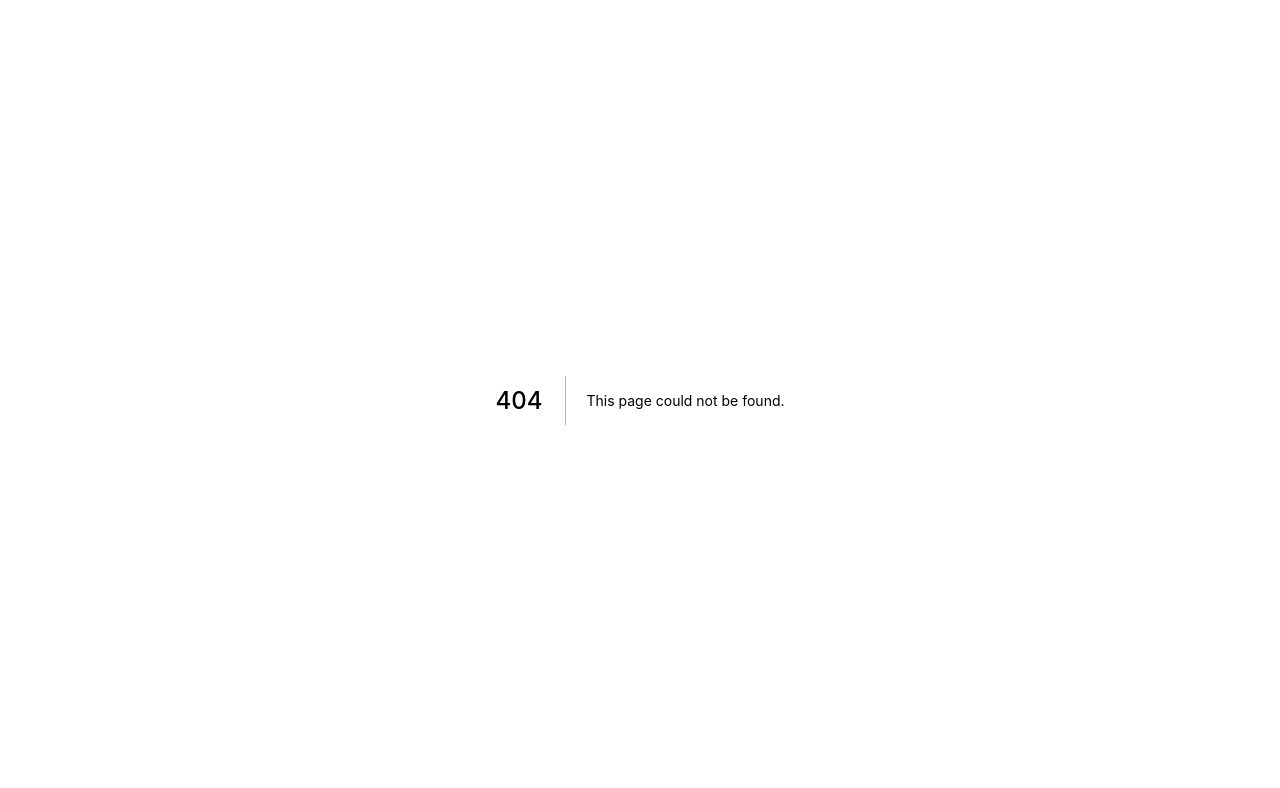
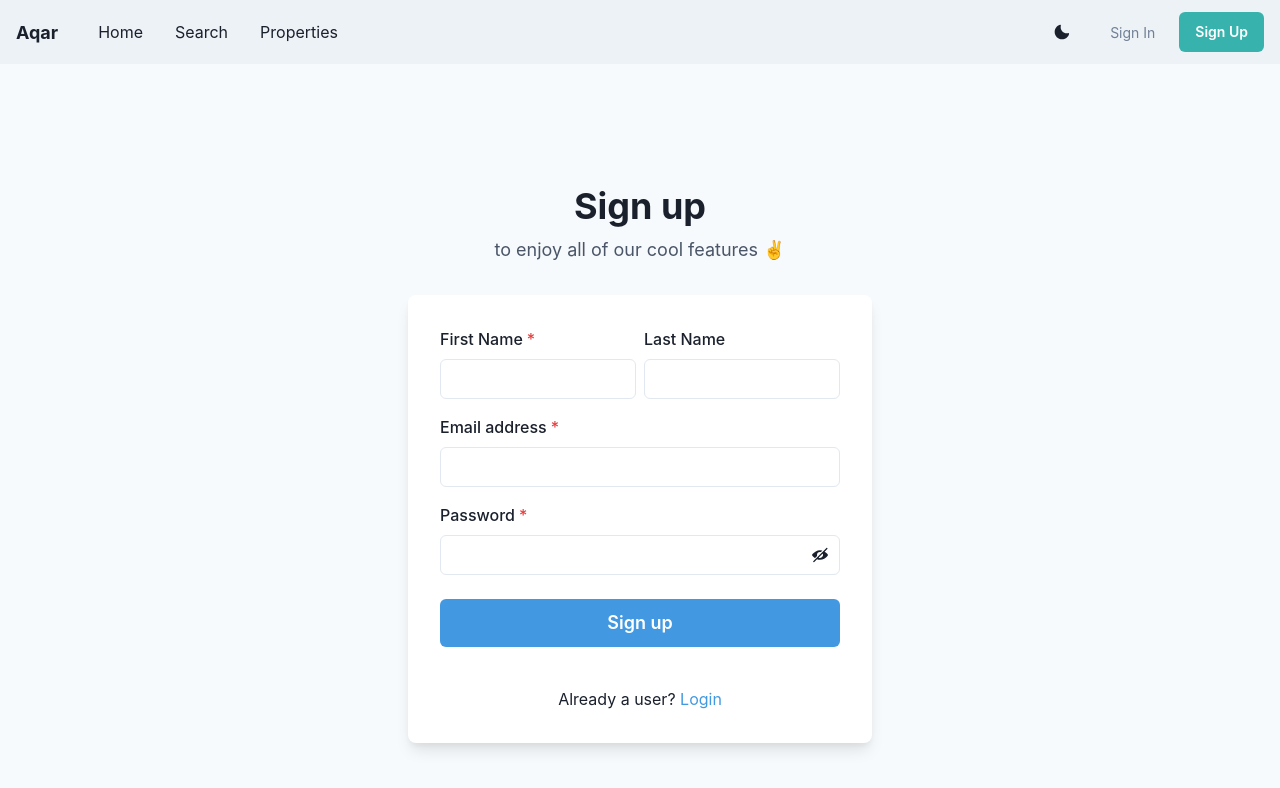
Before and after one commit to elsayed136/aqary, a Next.js app: page /signup in a window 1280 px wide. Before the commit this address had no page. Shown: the top 788 px of the page. Built offline with nearby package versions, Linux system fonts and the light colour scheme.

Commit message:
Add: signin & signup pages and refator navBar

```diff
--- /dev/null
+++ b/components/NavBar/DesktopNav.tsx
@@ -0,0 +1,21 @@
+import NavLink from "./NavLink";
+import { Stack } from "@chakra-ui/react";
+
+const DesktopNav: React.FC<{
+  items: any[];
+}> = ({ items }) => {
+  return (
+    <Stack
+      spacing={4}
+      display={{ base: "none", md: "flex" }}
+      direction={["row"]}
+    >
+      {items.map(({ path, content }) => (
+        <NavLink key={content} herf={path}>
+          {content}
+        </NavLink>
+      ))}
+    </Stack>
+  );
+};
+export default DesktopNav;
--- a/components/NavBar/Logo.tsx
+++ b/components/NavBar/Logo.tsx
@@ -1,9 +1,9 @@
 import React from "react";
-import { Box, Text } from "@chakra-ui/react";
+import { Text } from "@chakra-ui/react";
 
 import { useBreakpointValue, useColorModeValue } from "@chakra-ui/react";
 
-const Logo = () => {
+const Logo: React.FC<{ title?: string }> = ({ children, title }) => {
   return (
     <Text
       textAlign={useBreakpointValue({ base: "center", md: "left" })}
@@ -12,7 +12,7 @@ const Logo = () => {
       fontWeight='bold'
       color={useColorModeValue("gray.800", "white")}
     >
-      Logo
+      {title || children}
     </Text>
   );
 };
--- /dev/null
+++ b/components/NavBar/MenuToggler.tsx
@@ -0,0 +1,19 @@
+import { IconButton } from "@chakra-ui/react";
+import { CloseIcon, HamburgerIcon } from "@chakra-ui/icons";
+
+const MenuToggler: React.FC<{
+  isOpen: boolean;
+  onClose: () => void;
+  onOpen: () => void;
+}> = ({ isOpen, onClose, onOpen }) => {
+  return (
+    <IconButton
+      size={"md"}
+      icon={isOpen ? <CloseIcon /> : <HamburgerIcon />}
+      aria-label={"Open Menu"}
+      display={{ sm: "none" }}
+      onClick={isOpen ? onClose : onOpen}
+    />
+  );
+};
+export default MenuToggler;
--- /dev/null
+++ b/components/NavBar/MobileNav.tsx
@@ -0,0 +1,33 @@
+import NavLink from "./NavLink";
+import { Stack, Button, Text, Flex } from "@chakra-ui/react";
+import { MoonIcon, SunIcon } from "@chakra-ui/icons";
+
+const MobileNav: React.FC<{
+  items: any[];
+  colorMode: string;
+  toggleColorMode: () => void;
+}> = ({ items, colorMode, toggleColorMode }) => {
+  return (
+    <Stack spacing={4} pb={4} display={{ sm: "none" }} direction={["column"]}>
+      <Flex
+        h='1rem'
+        px={2}
+        py={1}
+        alignItems='center'
+        justifyContent={"space-between"}
+      >
+        <Text>Dark Mood:</Text>
+        <Button onClick={toggleColorMode}>
+          {colorMode === "light" ? <MoonIcon /> : <SunIcon />}
+        </Button>
+      </Flex>
+
+      {items.map(({ path, content }) => (
+        <NavLink key={content} herf={path}>
+          {content}
+        </NavLink>
+      ))}
+    </Stack>
+  );
+};
+export default MobileNav;
--- a/components/NavBar/NavBar.tsx
+++ b/components/NavBar/NavBar.tsx
@@ -1,30 +1,30 @@
-import React, { FC } from "react";
+import React from "react";
 import {
   Box,
+  Text,
   Flex,
-  Avatar,
+  Button,
   HStack,
-  Link,
-  IconButton,
-  Button,
-  Menu,
-  MenuButton,
-  MenuList,
-  MenuItem,
-  MenuDivider,
-  useDisclosure,
+  Stack,
   useColorModeValue,
   useColorMode,
-  Stack,
+  useDisclosure,
 } from "@chakra-ui/react";
 
-import { HamburgerIcon, CloseIcon, MoonIcon, SunIcon } from "@chakra-ui/icons";
+import { MoonIcon, SunIcon } from "@chakra-ui/icons";
 
-import NavLink from "./NavLink";
+import Logo from "./Logo";
+import MenuToggler from "./MenuToggler";
+import DesktopNav from "./DesktopNav";
+import MobileNav from "./MobileNav";
 
-const Links = ["Dashboard", "Projects", "Team"];
+const Links = [
+  { path: "/", content: "Home" },
+  { path: "/search", content: "Search" },
+  { path: "/properties", content: "Properties" },
+];
 
-const NavBar: FC = props => {
+const NavBar: React.FC = () => {
   const { colorMode, toggleColorMode } = useColorMode();
   const { isOpen, onOpen, onClose } = useDisclosure();
 
@@ -32,24 +32,11 @@ const NavBar: FC = props => {
     <>
       <Box bg={useColorModeValue("gray.100", "gray.900")} px={4}>
         <Flex h={16} alignItems={"center"} justifyContent={"space-between"}>
-          <IconButton
-            size={"md"}
-            icon={isOpen ? <CloseIcon /> : <HamburgerIcon />}
-            aria-label={"Open Menu"}
-            display={{ md: "none" }}
-            onClick={isOpen ? onClose : onOpen}
-          />
+          <MenuToggler isOpen={isOpen} onOpen={onOpen} onClose={onClose} />
           <HStack spacing={8} alignItems={"center"}>
-            <Box>Logo</Box>
-            <HStack
-              as={"nav"}
-              spacing={4}
-              display={{ base: "none", md: "flex" }}
-            >
-              {Links.map(link => (
-                <NavLink key={link}>{link}</NavLink>
-              ))}
-            </HStack>
+            <Logo title='Aqar' />
+
+            <DesktopNav items={Links} />
           </HStack>
           <Flex alignItems={"center"}>
             <Stack
@@ -59,24 +46,30 @@ const NavBar: FC = props => {
               spacing={6}
             >
               <Button
+                display={{ base: "none", sm: "flex" }}
+                onClick={toggleColorMode}
+              >
+                {colorMode === "light" ? <MoonIcon /> : <SunIcon />}
+              </Button>
+              <Button
                 as={"a"}
                 fontSize={"sm"}
                 fontWeight={400}
                 variant={"link"}
-                href={"#"}
+                href={"/signin"}
               >
                 Sign In
               </Button>
               <Button
                 as={"a"}
-                display={{ base: "none", md: "inline-flex" }}
+                display={{ base: "none", md: "flex" }}
                 fontSize={"sm"}
                 fontWeight={600}
                 color={"white"}
-                bg={"pink.400"}
-                href={"#"}
+                bg={"teal.400"}
+                href={"/signup"}
                 _hover={{
-                  bg: "pink.300",
+                  bg: "teal.300",
                 }}
               >
                 Sign Up
@@ -86,12 +79,12 @@ const NavBar: FC = props => {
         </Flex>
 
         {isOpen ? (
-          <Box pb={4} display={{ md: "none" }}>
-            <Stack as={"nav"} spacing={4}>
-              {Links.map(link => (
-                <NavLink key={link}>{link}</NavLink>
-              ))}
-            </Stack>
+          <Box display={{ md: "none" }}>
+            <MobileNav
+              items={Links}
+              colorMode={colorMode}
+              toggleColorMode={toggleColorMode}
+            />
           </Box>
         ) : null}
       </Box>
--- a/components/NavBar/NavLink.tsx
+++ b/components/NavBar/NavLink.tsx
@@ -1,20 +1,26 @@
 import React, { ReactNode } from "react";
+import NextLink from "next/link";
 
-import { Link, useColorModeValue } from "@chakra-ui/react";
+import { Box, Link, useColorModeValue } from "@chakra-ui/react";
 
-const NavLink: React.FC = ({ children }) => (
+const NavLink: React.FC<{ herf: string }> = ({ children, herf }) => (
+  <Box>
+    <NextLink href={herf} passHref>
       <Link
         px={2}
         py={1}
         rounded={"md"}
+        outline='none'
+        border='none'
         _hover={{
           textDecoration: "none",
           bg: useColorModeValue("gray.200", "gray.700"),
         }}
-    href={"#"}
       >
         {children}
       </Link>
+    </NextLink>
+  </Box>
 );
 
 export default NavLink;
--- a/pages/_app.tsx
+++ b/pages/_app.tsx
@@ -1,12 +1,16 @@
 import "../styles/globals.css";
 import type { AppProps } from "next/app";
 import { ChakraProvider } from "@chakra-ui/react";
+import NavBar from "../components/NavBar/NavBar";
 
 function MyApp({ Component, pageProps }: AppProps) {
   return (
-    <ChakraProvider>
-      <Component {...pageProps} />
-    </ChakraProvider>
+    <>
+      <ChakraProvider>
+        <NavBar />
+        <Component {...pageProps} />
+      </ChakraProvider>
+    </>
   );
 }
 
--- /dev/null
+++ b/pages/signup.tsx
@@ -0,0 +1,106 @@
+import {
+  Flex,
+  Box,
+  FormControl,
+  FormLabel,
+  Input,
+  InputGroup,
+  HStack,
+  InputRightElement,
+  Stack,
+  Button,
+  Heading,
+  Text,
+  useColorModeValue,
+  Link,
+} from "@chakra-ui/react";
+import { useState } from "react";
+import { ViewIcon, ViewOffIcon } from "@chakra-ui/icons";
+
+export default function Signup() {
+  const [showPassword, setShowPassword] = useState(false);
+
+  return (
+    <Flex
+      minH={"100vh"}
+      align={"center"}
+      justify={"center"}
+      bg={useColorModeValue("gray.50", "gray.800")}
+    >
+      <Stack spacing={8} mx={"auto"} maxW={"lg"} py={12} px={6}>
+        <Stack align={"center"}>
+          <Heading fontSize={"4xl"} textAlign={"center"}>
+            Sign up
+          </Heading>
+          <Text fontSize={"lg"} color={"gray.600"}>
+            to enjoy all of our cool features ✌️
+          </Text>
+        </Stack>
+        <Box
+          rounded={"lg"}
+          bg={useColorModeValue("white", "gray.700")}
+          boxShadow={"lg"}
+          p={8}
+        >
+          <Stack spacing={4}>
+            <HStack>
+              <Box>
+                <FormControl id='firstName' isRequired>
+                  <FormLabel>First Name</FormLabel>
+                  <Input type='text' />
+                </FormControl>
+              </Box>
+              <Box>
+                <FormControl id='lastName'>
+                  <FormLabel>Last Name</FormLabel>
+                  <Input type='text' />
+                </FormControl>
+              </Box>
+            </HStack>
+            <FormControl id='email' isRequired>
+              <FormLabel>Email address</FormLabel>
+              <Input type='email' />
+            </FormControl>
+            <FormControl id='password' isRequired>
+              <FormLabel>Password</FormLabel>
+              <InputGroup>
+                <Input type={showPassword ? "text" : "password"} />
+                <InputRightElement h={"full"}>
+                  <Button
+                    variant={"ghost"}
+                    onClick={() =>
+                      setShowPassword(showPassword => !showPassword)
+                    }
+                  >
+                    {showPassword ? <ViewIcon /> : <ViewOffIcon />}
+                  </Button>
+                </InputRightElement>
+              </InputGroup>
+            </FormControl>
+            <Stack spacing={10} pt={2}>
+              <Button
+                loadingText='Submitting'
+                size='lg'
+                bg={"blue.400"}
+                color={"white"}
+                _hover={{
+                  bg: "blue.500",
+                }}
+              >
+                Sign up
+              </Button>
+            </Stack>
+            <Stack pt={6}>
+              <Text align={"center"}>
+                Already a user?{" "}
+                <Link href='/signin' color={"blue.400"}>
+                  Login
+                </Link>
+              </Text>
+            </Stack>
+          </Stack>
+        </Box>
+      </Stack>
+    </Flex>
+  );
+}
--- a/styles/globals.css
+++ b/styles/globals.css
@@ -2,6 +2,7 @@ html,
 body {
   padding: 0;
   margin: 0;
+  height: 100vh;
   font-family: -apple-system, BlinkMacSystemFont, Segoe UI, Roboto, Oxygen,
     Ubuntu, Cantarell, Fira Sans, Droid Sans, Helvetica Neue, sans-serif;
 }
```
Also changed, not shown: pages/index.tsx (+34 -8 lines), pages/signin.tsx (added, +67 -0 lines), 1 other file (tests, documents, lock files or other folders). Lines whose indentation alone changed are shown as unchanged.
